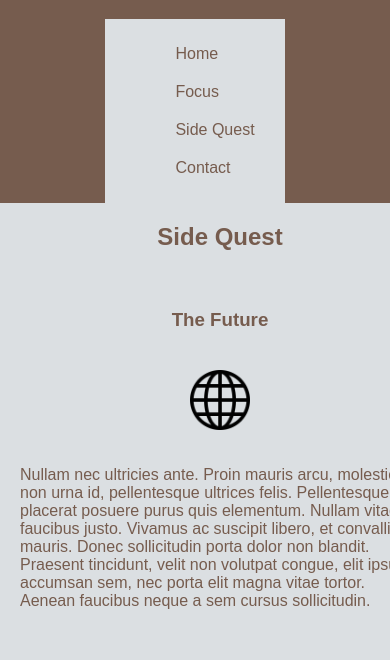
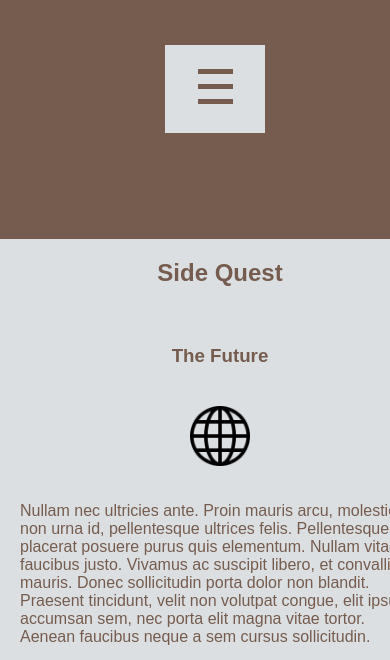
Before and after one commit to egome019/flexboxHolyGrail, a plain HTML site: page index.html in a window 390 px wide. Shown: the part 161-821 px from the top of the page. Drawn offline with Linux system fonts and the light colour scheme.

Commit message:
it is now responsive webpage

```diff
--- a/index.html
+++ b/index.html
@@ -12,8 +12,15 @@
 		<header class="header" id="home">
 			<img class="fakeimg trophy" src="./assets/trophy.png" alt="trophy icon" />
 			<h1>Holy Grail</h1>
-			<nav class="navbar">
+			<nav class="navbar" id="collapse">
 				<ul>
+					<li>
+						<a href="javascript:void(0);" class="icon" onclick="myFunction()">
+							<div class="burger"></div>
+							<div class="burger"></div>
+							<div class="burger"></div>
+						</a>
+					</li>
 					<li><a href="#home">Home</a></li>
 					<li><a href="#focus">Focus</a></li>
 					<li><a href="#side-quest">Side Quest</a></li>
@@ -143,5 +150,15 @@
 				/></a>
 			</div>
 		</footer>
+		<script>
+			function myFunction() {
+				var x = document.getElementById("collapse");
+				if (x.className === "navbar") {
+					x.className += " responsive";
+				} else {
+					x.className = "navbar";
+				}
+			}
+		</script>
 	</body>
 </html>
--- a/stylesv2.css
+++ b/stylesv2.css
@@ -31,17 +31,19 @@ body {
 /* Style the top navigation bar */
 .navbar {
 	display: flex;
-	background-color: #dbdfe2;
 }
 
 .navbar ul {
 	display: flex;
 	justify-content: space-evenly;
+	align-items: center;
+	overflow: hidden;
 }
 
 ul > li {
 	list-style: none;
 	margin: 10px;
+	background-color: #dbdfe2;
 }
 
 /* Style the navigation bar links */
@@ -49,7 +51,11 @@ ul > li {
 	color: #765c4e;
 	padding: 14px 20px;
 	text-decoration: none;
-	text-align: center;
+	display: list-item;
+}
+
+.navbar .icon {
+	display: none;
 }
 
 /* Change color on hover */
@@ -133,6 +139,13 @@ h3 {
 }
 
 /* Responsive layout - when the screen is less than 700px wide, make the two columns stack on top of each other instead of next to each other */
+@media screen and (max-width: 1255px) {
+	.row,
+	.side {
+		flex-direction: column;
+	}
+}
+
 @media screen and (max-width: 700px) {
 	.row,
 	.header,
@@ -141,4 +154,28 @@ h3 {
 	.navbar ul {
 		flex-direction: column;
 	}
+
+	.burger {
+		width: 35px;
+		height: 5px;
+		background-color: #765c4e;
+		margin: 10px 0;
+	}
+
+	.navbar > ul > li > a {
+		display: none;
+	}
+	.navbar a.icon {
+		text-align: -webkit-center;
+		display: inherit;
+		height: 88px;
+	}
+
+	.navbar.responsive {
+		position: relative;
+	}
+
+	.navbar.responsive a {
+		display: block;
+	}
 }
```
